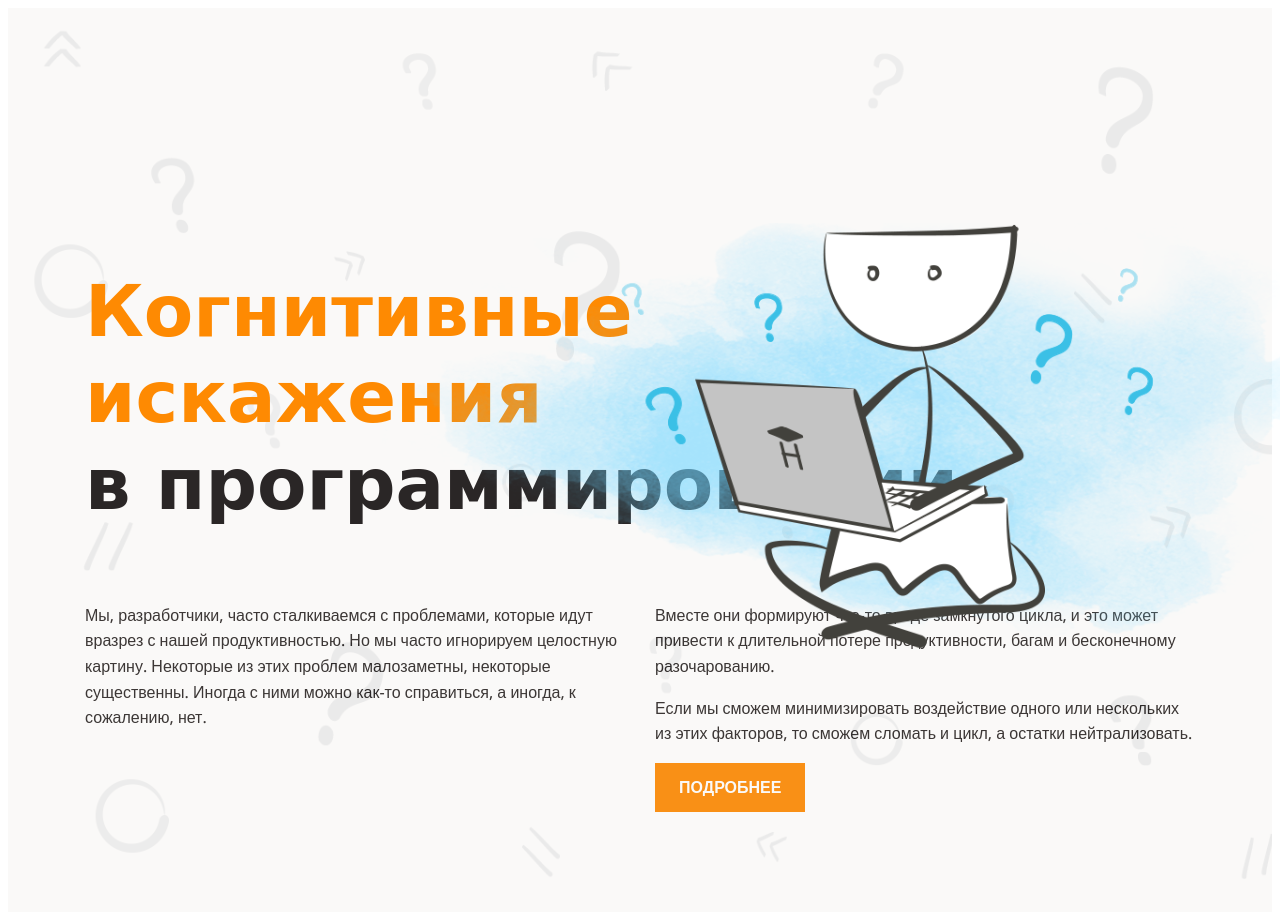
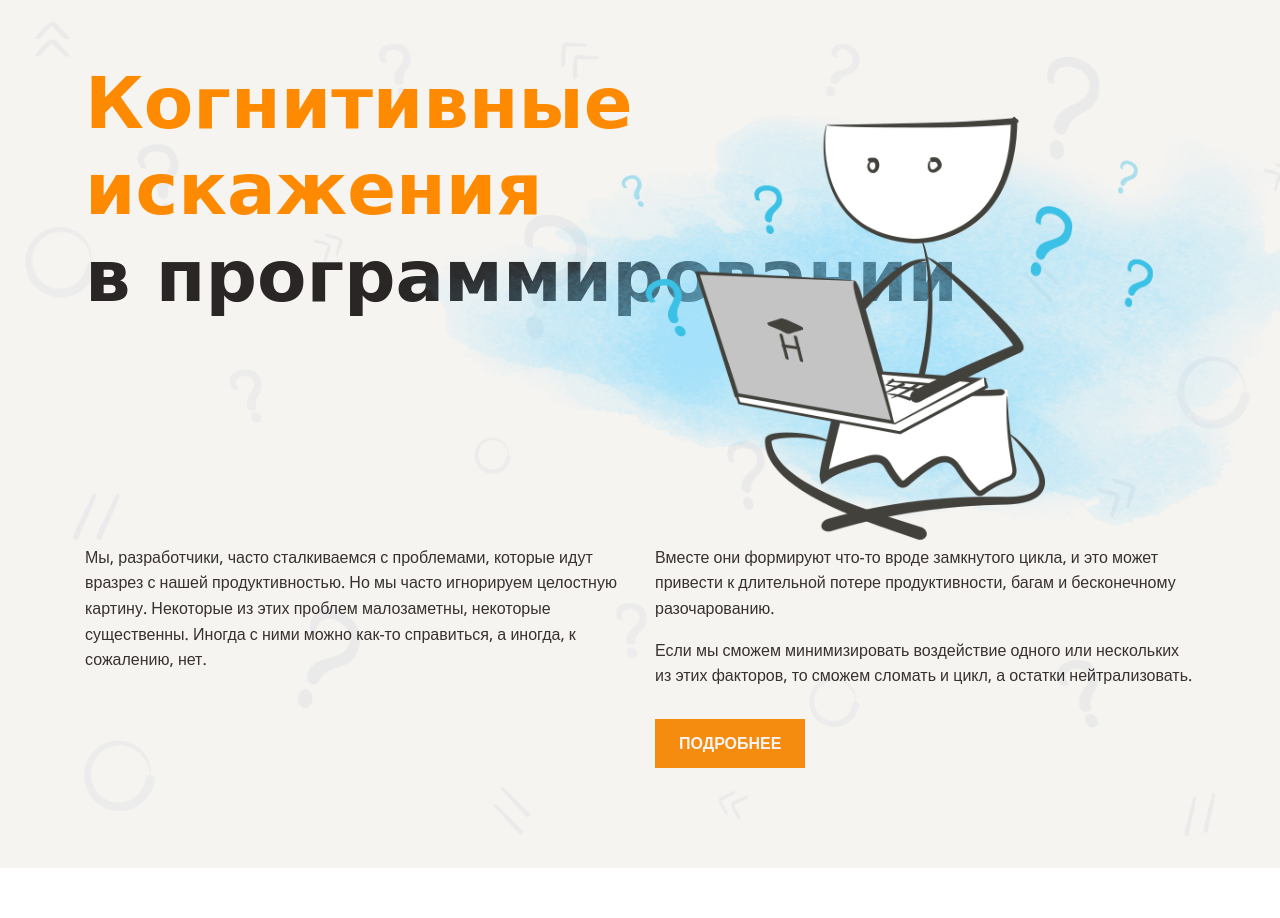
Before and after one commit to kimulia-1/layout-designer-project-58, a website: page src/index.html in a window 1280 px wide. Shown: the top 918 px of the page. After the commit the page ends 868 px from the top, so only its background shows below. Drawn offline with nearby package versions, Linux system fonts and the light colour scheme; a web font is replaced by a local one.

Commit message:
add header

```diff
--- a/src/index.html
+++ b/src/index.html
@@ -14,19 +14,27 @@
 <body>
 <header>
     <section class="header-section">
-        <div class="w-1110px">
-            <div class="header-headline">
-                <h1 class="header-h1"><span class="orange">Когнитивные</span><br> <span class="orange">искажения</span><br> в программировании</h1>
-                <img class="header-img" src="/images/main.png" alt="img-main">
+        <div class="wrapper">
+            <div class="headlune">
+                <h1>
+                    <span class="orange">
+                        Когнитивные
+                    </span> <br>
+                    <span class="orange">
+                        искажения
+                    </span> <br>
+                    в программировании
+                </h1>
+                <img src="/images/main.png" alt="main" class="header-img">
             </div>
-            <div class="header-columns">
+            <div class="columns">
                 <div class="column-1">
-                    <p class="header-text-style">Мы, разработчики, часто сталкиваемся с проблемами, которые идут вразрез с нашей продуктивностью. Но мы часто игнорируем целостную картину. Некоторые из этих проблем малозаметны, некоторые существенны. Иногда с ними можно как-то справиться, а иногда, к сожалению, нет.</p>
+                    <p>Мы, разработчики, часто сталкиваемся с проблемами, которые идут вразрез с нашей продуктивностью. Но мы часто игнорируем целостную картину. Некоторые из этих проблем малозаметны, некоторые существенны. Иногда с ними можно как-то справиться, а иногда, к сожалению, нет.</p>
                 </div>
                 <div class="column-2">
-                    <p class="header-text-style">Вместе они формируют что-то вроде замкнутого цикла, и это может привести к длительной потере продуктивности, багам и бесконечному разочарованию.</p>
+                    <p>Вместе они формируют что-то вроде замкнутого цикла, и это может привести к длительной потере продуктивности, багам и бесконечному разочарованию.</p>
                     <p>Если мы сможем минимизировать воздействие одного или нескольких из этих факторов, то сможем сломать и цикл, а остатки нейтрализовать.</p>
-                    <button class="header-btn"><a href="#">Подробнее</a></button>
+                    <button class="btn-header">Подробнее</button>
                 </div>
             </div>
         </div>
--- a/src/styles/style.css
+++ b/src/styles/style.css
@@ -19,21 +19,20 @@ h2 {
   font-size: 34px;
 }
 
-.w-1110px {
+.wrapper {
   width: 1110px;
-  margin: 0 auto;
-  padding: 100px 0;
+  padding-bottom: 100px;
+}
+body {
+  margin: 0;
 }
 
-/*Section 1 */
+/*Section 1*/
 .header-section {
   position: relative;
-  /* width: 1440px; */
-
   display: flex;
-  flex-direction: column;
+  justify-content: center;
   align-items: center;
-  justify-content: center;
 }
 .header-section::before {
   position: absolute;
@@ -41,36 +40,34 @@ h2 {
   height: 100%;
 
   background-image: url(/images/background.png);
-  background-color: #D7CCC0;
+  background-color: #b09a81;
   background-repeat: no-repeat;
   background-size: cover;
 
   opacity: 0.1;
   content: "";
 }
-.header-headline {
+.headlune {
   position: relative;
-
   display: flex;
-  align-items: center;
-  padding-top: 100px;
 }
 .orange {
-  font-size: 72px;
   font-family: 'Neucha', cursive;
   line-height: 1.2em;
+  font-size: 72px;
   color: #FE8A02;
 }
 .header-img {
   position: absolute;
   top: 55px;
   right: -270px;
-
   height: 525px;
 }
-.header-columns {
+
+.columns {
   display: flex;
   column-gap: 30px;
+  padding-top: 150px;
 }
 .column-1 {
   flex: 1;
@@ -78,16 +75,12 @@ h2 {
 .column-2 {
   flex: 1;
 }
-.header-text-style {
-}
-.header-btn {
+.btn-header {
   padding: 12px 24px;
+  text-transform: uppercase;
   font-weight: bold;
   background-color: #FE8A02;
+  color: #FFFFFF;
   border: none;
+  margin-top: 14px;
 }
-.header-btn a {
-  color: #fff;
-  text-decoration: none;
-  text-transform: uppercase;
-}
```
